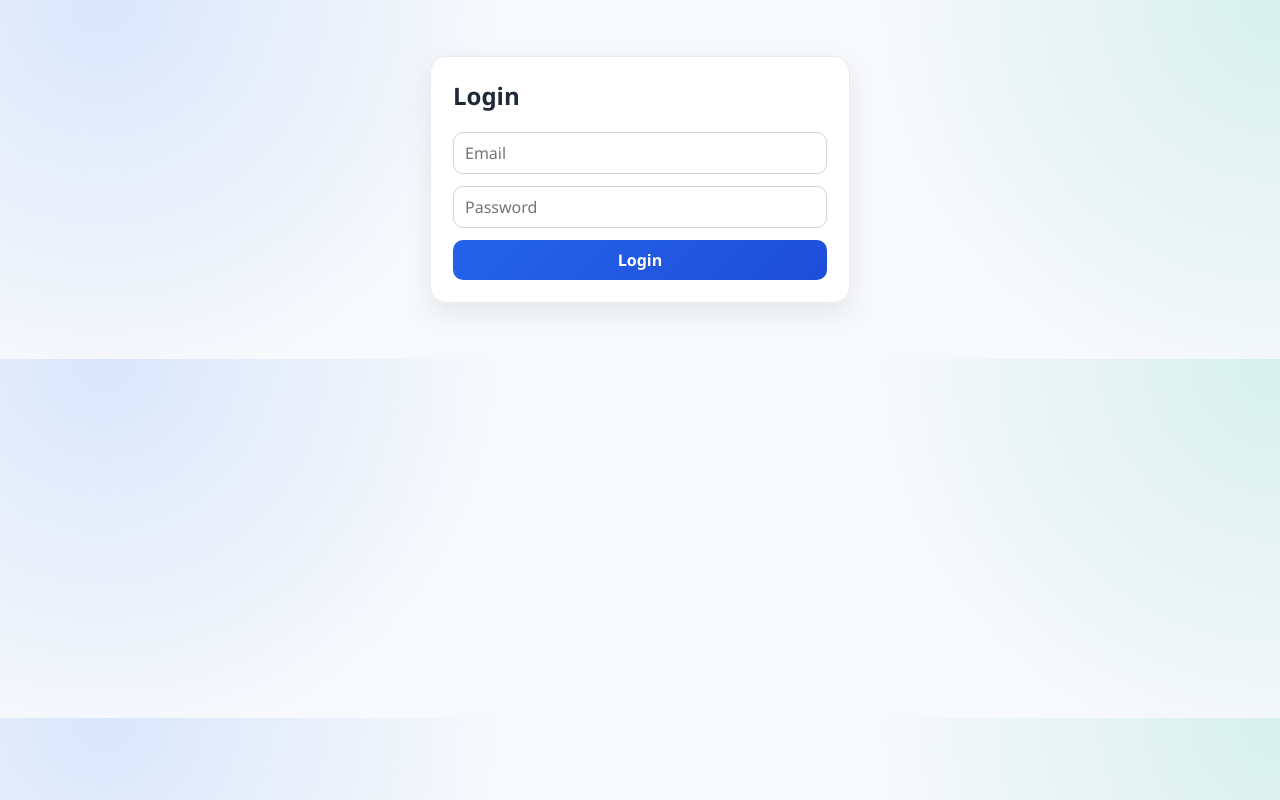
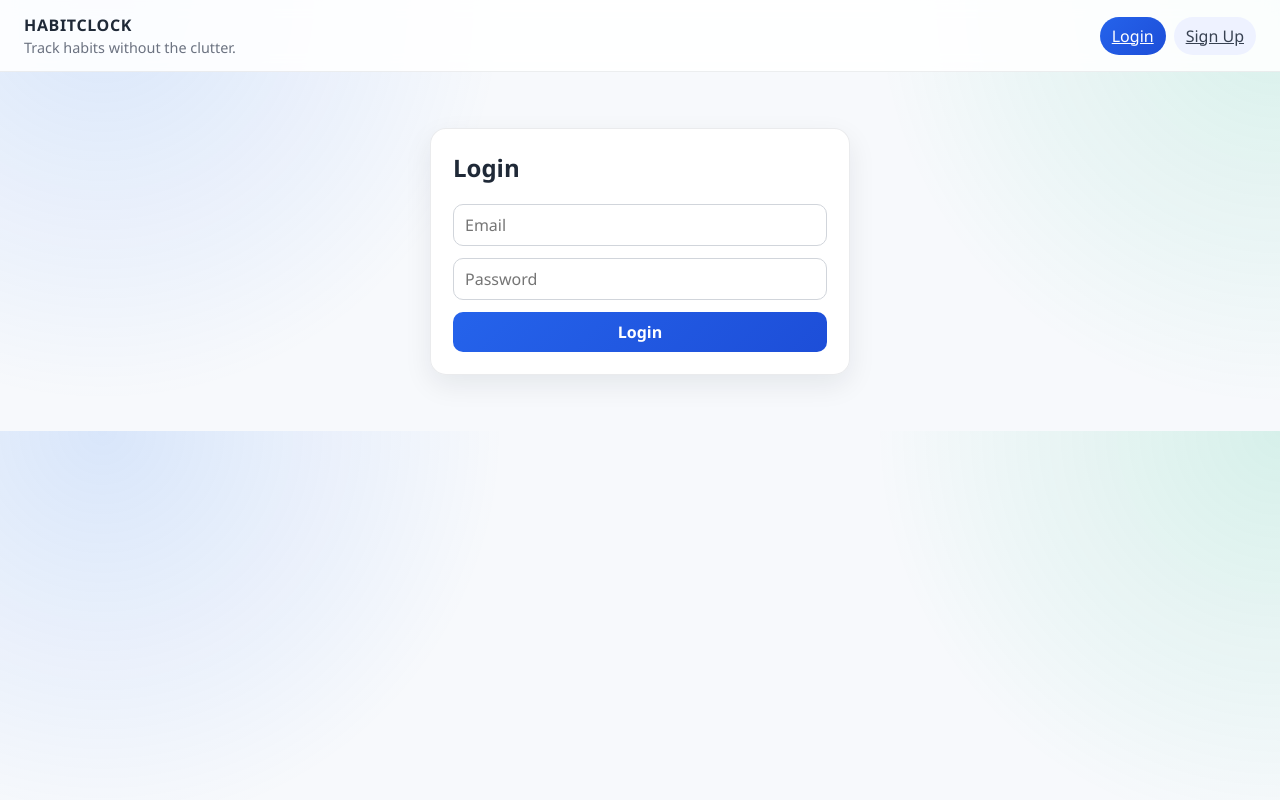
Before and after one commit to StMichael9/HabitClock, a React app in the folder frontend/: page / in a window 1280 px wide. Built offline with nearby package versions, Linux system fonts and the light colour scheme; no server answers; the HTML template or start-up script is replaced by a standard one.

Commit message:
Added navbar for unlogged in users

```diff
--- /dev/null
+++ b/frontend/Components/PublicNavbar.jsx
@@ -0,0 +1,32 @@
+import { NavLink } from "react-router-dom";
+
+export default function PublicNavbar() {
+  return (
+    <header className="navbar">
+      <div className="navbar__brand">
+        <span className="navbar__logo">HabitClock</span>
+        <p className="navbar__tagline">Track habits without the clutter.</p>
+      </div>
+
+      <nav className="navbar__links" aria-label="Public navigation">
+        <NavLink
+          to="/"
+          className={({ isActive }) =>
+            `navbar__link${isActive ? " navbar__link--active" : ""}`
+          }
+          end
+        >
+          Login
+        </NavLink>
+        <NavLink
+          to="/signup"
+          className={({ isActive }) =>
+            `navbar__link${isActive ? " navbar__link--active" : ""}`
+          }
+        >
+          Sign Up
+        </NavLink>
+      </nav>
+    </header>
+  );
+}
--- a/frontend/pages/Login.jsx
+++ b/frontend/pages/Login.jsx
@@ -1,6 +1,7 @@
 import { useState, useEffect } from "react";
 import { useNavigate } from "react-router-dom";
 import useAuth from "../auth/useAuth";
+import PublicNavbar from "../Components/PublicNavbar";
 
 function Login() {
   const [email, setEmail] = useState("");
@@ -24,7 +25,9 @@ function Login() {
   };
 
   return (
-    <div className="login-container">
+    <>
+      <PublicNavbar />
+      <div className="login-container">
       <h2>Login</h2>
 
       <form onSubmit={handleSubmit}>
@@ -46,7 +49,8 @@ function Login() {
 
         <button type="submit">Login</button>
       </form>
-    </div>
+      </div>
+    </>
   );
 }
 
--- a/frontend/pages/Sessions.jsx
+++ b/frontend/pages/Sessions.jsx
@@ -6,6 +6,29 @@ import {
   stopSession,
   deleteSession,
 } from "../api/sessions";
+
+const styles = {
+  container: { padding: "20px", fontFamily: "sans-serif" },
+  formGroup: { marginBottom: "20px" },
+  error: {
+    background: "#ffe5e5",
+    padding: "10px",
+    borderRadius: "6px",
+    color: "#b30000",
+    marginBottom: "20px",
+  },
+  card: {
+    padding: "10px",
+    border: "1px solid #ccc",
+    marginBottom: "10px",
+    borderRadius: "6px",
+  },
+  duration: {
+    fontWeight: "bold",
+    color: "#444",
+    margin: "4px 0",
+  },
+};
 
 const parseSessionTime = (value) => {
   if (!value) return null;
@@ -120,20 +143,15 @@ export default function Sessions() {
   }, [currentSession]);
 
   return (
-    <div className="sessions-page">
-      <h1 className="page-title">Sessions</h1>
-      <p className="page-subtitle">
-        Start focused blocks and review your history clearly.
-      </p>
-
-      <section className="panel">
+    <div style={styles.container}>
+      <h1>Sessions</h1>
+      <div style={styles.formGroup}>
         <h2>Select Habit</h2>
-        <div className="sessions-top-row">
         <select
           value={selectedHabitId}
           onChange={handleHabitSelect}
           disabled={isLoading}
-            className="select-input"
+          style={{ padding: "5px" }}
         >
           <option value="">-- Choose a Habit --</option>
           {habits.map((h) => (
@@ -143,12 +161,15 @@ export default function Sessions() {
           ))}
         </select>
       </div>
-      </section>
 
-      {error && <div className="error-banner">{error}</div>}
+      {error && (
+        <div style={styles.error}>
+          <strong>Error:</strong> {error}
+        </div>
+      )}
 
       {selectedHabitId && (
-        <section className="panel">
+        <div style={styles.formGroup}>
           <h2>Session Controls</h2>
           {currentSession ? (
             <div>
@@ -156,15 +177,14 @@ export default function Sessions() {
                 <strong>Running Since:</strong>{" "}
                 {parseSessionTime(currentSession.start_time)?.toLocaleString()}
               </p>
-              <div className="session-running">
+              <h3>
                 Time: {Math.floor(elapsed / 60)}m {elapsed % 60}s
-              </div>
+              </h3>
               <button
                 onClick={() =>
                   handleAction(stopSession, "Failed to stop session.")
                 }
                 disabled={isLoading}
-                className="btn btn-danger"
               >
                 Stop Session
               </button>
@@ -175,22 +195,21 @@ export default function Sessions() {
                 handleAction(startSession, "Failed to start session.")
               }
               disabled={isLoading}
-              className="btn btn-primary"
             >
               Start Session
             </button>
           )}
-        </section>
+        </div>
       )}
 
       {selectedHabitId && (
-        <section className="panel session-list">
+        <div>
           <h2>Session History</h2>
           {sessions.length === 0 ? (
-            <p className="empty-state">No sessions yet.</p>
+            <p>No sessions yet.</p>
           ) : (
             sessions.map((s) => (
-              <div key={s.id} className="session-card">
+              <div key={s.id} style={styles.card}>
                 <p>
                   <strong>Start:</strong>{" "}
                   {parseSessionTime(s.start_time)?.toLocaleString()}
@@ -202,13 +221,12 @@ export default function Sessions() {
                     : "Still running"}
                 </p>
                 {s.duration != null && (
-                  <p className="session-duration">
+                  <p style={styles.duration}>
                     Duration: {formatDuration(s.duration)}
                   </p>
                 )}
-                <div className="session-actions">
                 <button
-                    className="btn btn-delete"
+                  style={{ color: "red", cursor: "pointer" }}
                   disabled={isLoading}
                   onClick={() => {
                     if (window.confirm("Delete this session?")) {
@@ -223,10 +241,9 @@ export default function Sessions() {
                   Delete Session
                 </button>
               </div>
-              </div>
             ))
           )}
-        </section>
+        </div>
       )}
     </div>
   );
--- a/frontend/pages/Signup.jsx
+++ b/frontend/pages/Signup.jsx
@@ -1,6 +1,7 @@
 import { useState, useEffect } from "react";
 import { Link, useNavigate } from "react-router-dom";
 import useAuth from "../auth/useAuth";
+import PublicNavbar from "../Components/PublicNavbar";
 
 function SignUp() {
   const [email, setEmail] = useState("");
@@ -24,7 +25,9 @@ function SignUp() {
   };
 
   return (
-    <div className="signup-container">
+    <>
+      <PublicNavbar />
+      <div className="signup-container">
       <h2>Create Account</h2>
 
       <form onSubmit={handleSubmit}>
@@ -48,9 +51,10 @@ function SignUp() {
       </form>
 
       <p>
-        Already have an account? <Link to="/login">Login</Link>
+        Already have an account? <Link to="/">Login</Link>
       </p>
-    </div>
+      </div>
+    </>
   );
 }
 
```
Lines whose indentation alone changed are shown as unchanged.
